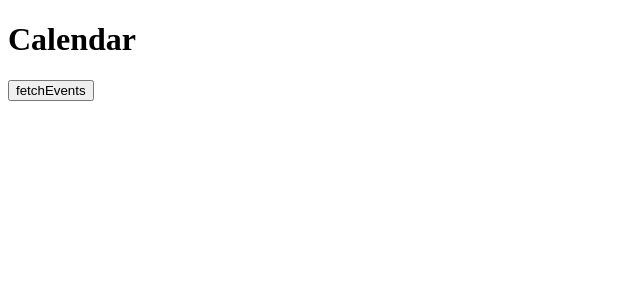
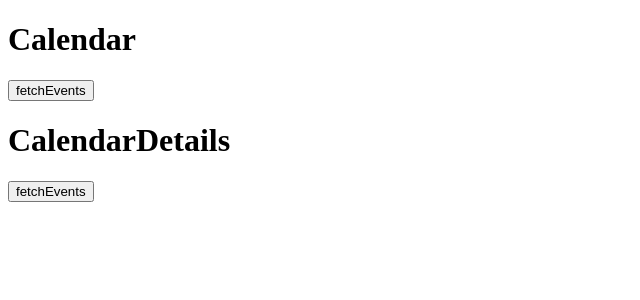
Before and after one commit to youichiro/vue-calendar-2, a Vue app in the folder frontend/: page / in a window 1280 px wide. Shown: the top 300 px of the page, without its empty margins (0-640 px from the left). Built offline with nearby package versions, Linux system fonts and the light colour scheme.

Commit message:
CalendarDetailsコンポーネントを呼び出して表示する

```diff
--- a/frontend/src/components/Calendar.vue
+++ b/frontend/src/components/Calendar.vue
@@ -7,14 +7,20 @@
       </li>
     </ul>
     <button type="submit" @click="fetchEvents()">fetchEvents</button>
+
+    <CalendarDetails />
   </div>
 </template>
 
 <script>
 import axios from 'axios';
+import CalendarDetails from './CalendarDetails.vue';
 
 export default {
   name: 'Calendar',
+  components: {
+    CalendarDetails,
+  },
   data: () => ({
     events: [],
   }),
--- a/frontend/src/components/CalendarDetails.vue
+++ b/frontend/src/components/CalendarDetails.vue
@@ -3,14 +3,18 @@
     <h1>CalendarDetails</h1>
     <div v-for="event in events" :key="event.id">
       <h2>{{ event.name }}</h2>
-      <p>{{ event.start }}</p>
-      <p>{{ event.end }}</p>
-      <p>{{ event.description }}</p>
+      <p>start: {{ event.start }}</p>
+      <p>end: {{ event.end }}</p>
+      <p>description: {{ event.description }}</p>
     </div>
+
+    <button type="submit" @click="fetchEvents()">fetchEvents</button>
   </div>
 </template>
 
 <script>
+import axios from 'axios';
+
 export default {
   name: 'CalendarDetails',
   data: () => ({
```
